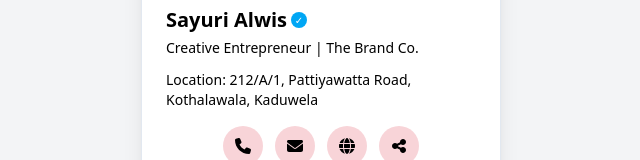
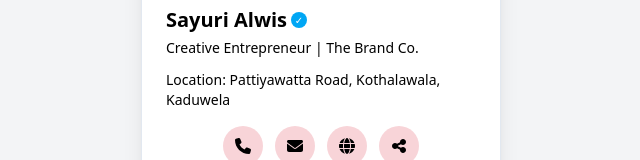
Before and after one commit to duvidu/SyauriProfile, a React (Vite) app in the folder nfc-card/client/: page / in a window 1280 px wide. Shown: the part 244-404 px from the top of the page, without its empty margins (319-959 px from the left). Built offline with nearby package versions, Linux system fonts and the light colour scheme.

Commit message:
update 3

```diff
--- a/nfc-card/client/src/App.jsx
+++ b/nfc-card/client/src/App.jsx
@@ -18,7 +18,7 @@
     fullName: "Sayuri Alwis",
     title: "Creative Entrepreneur",
     company: "The Brand Co.",
-    bio: "Location: 212/A/1, Pattiyawatta Road, Kothalawala, Kaduwela",
+    bio: "Location:  Pattiyawatta Road, Kothalawala, Kaduwela",
 
     phone: "0716000000",
     email: "sayurialwis77@gmail.com",
```
